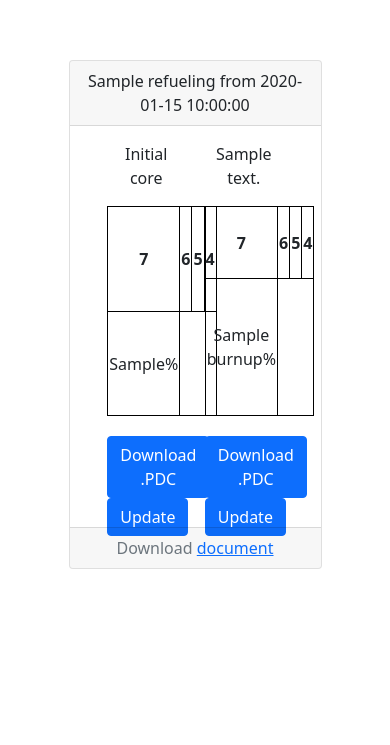
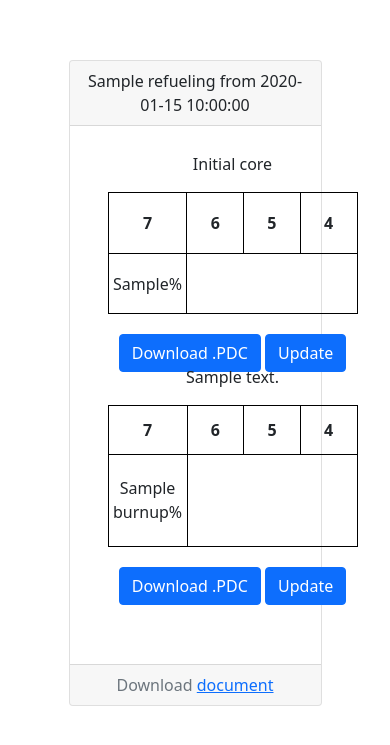
Before and after one commit to mrzlkaaa/refueling_tool, a Flask app: template templates/detail.html in a window 390 px wide. Shown: the part 56-801 px from the top of the page. Run offline with Flask 2, Linux system fonts and the light colour scheme; the template is opened without the code that fills it: most values are stand-ins (such as "Sample title", 1, 10 or a date in 2020).

Commit message:
added responsive properties to flexboxes

```diff
--- a/app.py
+++ b/app.py
@@ -91,10 +91,6 @@ def detail(name):
     refuiel_data.initial_burnup_data = np.frombuffer(refuiel_data.initial_burnup_data).reshape((6,4))
     processed_refuel_seq = ({'id': i.id, 'description': i.description, 'burnup_data':np.frombuffer(i.burnup_data).reshape((6,4))} for i in refuel_seq )
     print(sys.getsizeof(refuel_seq))
-    # print(refuel_seq)
-    # print(next(processed_refuel_seq))
-    # refule_seq = np.frombuffer(refueling_data.burnup_data).reshape((6,4))
-    # print(refueling_data)
     return render_template('detail.html', refueling=refuiel_data, refuel_seq=processed_refuel_seq)
 
 @app.route('/download/<refueling_name>_<seq>', methods=['GET','POST'])
--- a/static/css/style.css
+++ b/static/css/style.css
@@ -58,7 +58,9 @@ td {
 .container_item-detail {
     width: 40%;
     height: auto;
+    margin: 10px;
     margin-bottom: 50px;
+    flex: 0 0 250px;
 }
 
 .burnup_data {
```
